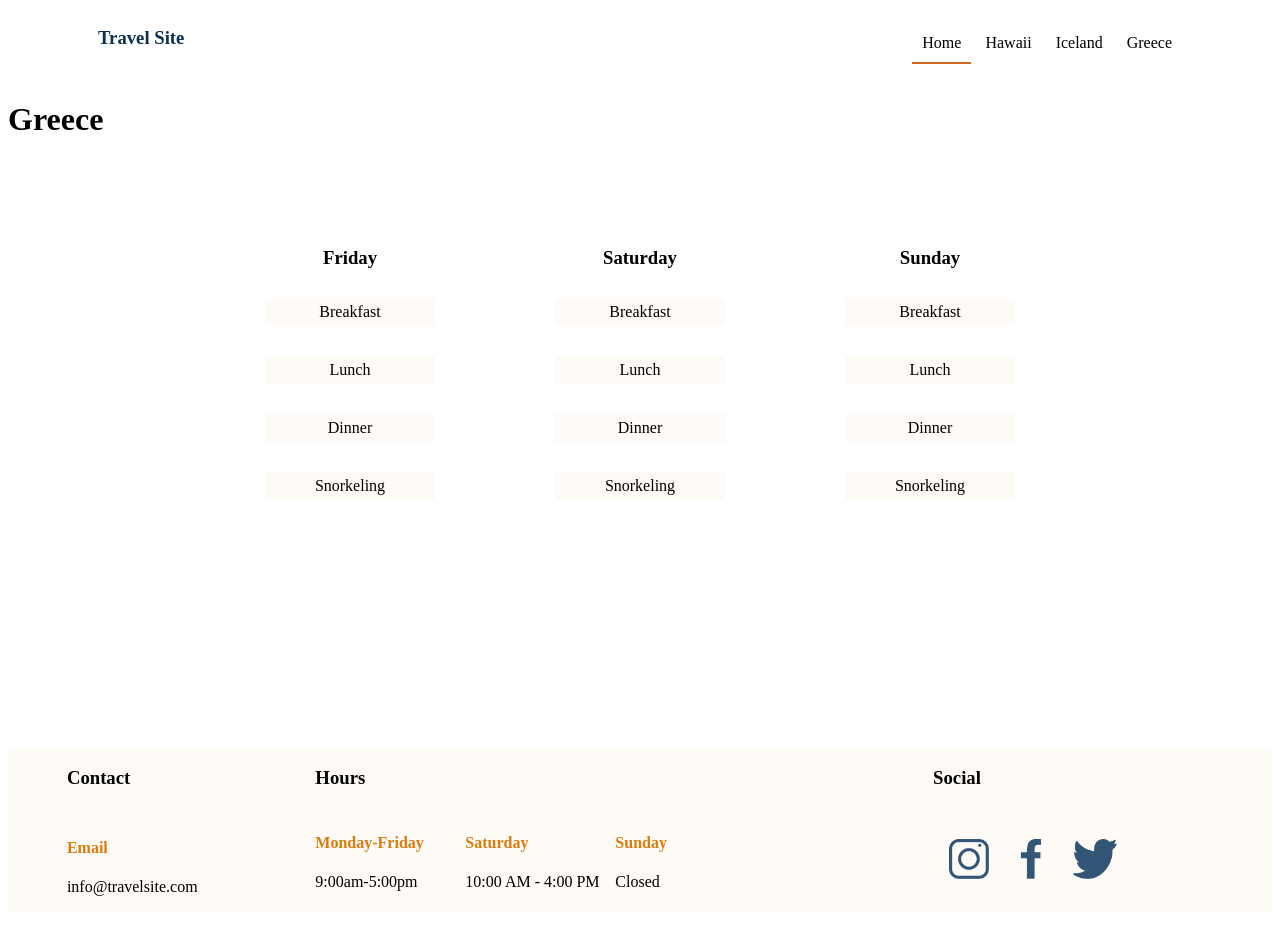
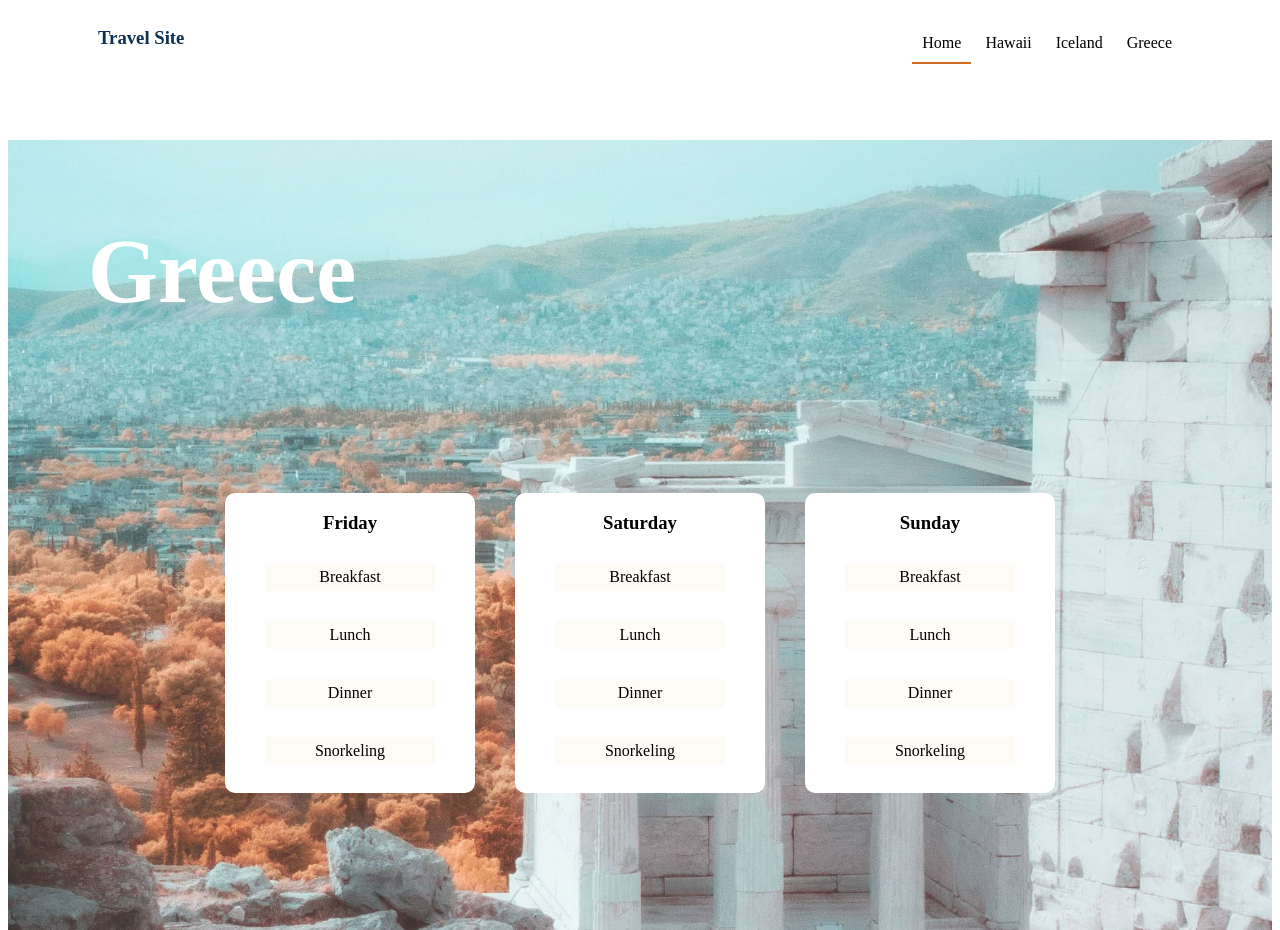
Before and after one commit to KofiBoadu/Travelwebsite, a plain HTML site: page greece/index.html in a window 1280 px wide. Shown: the top 930 px of the page. Drawn offline with Linux system fonts and the light colour scheme.

Commit message:
added greece background image and set properties

```diff
--- a/greece/greece.css
+++ b/greece/greece.css
@@ -1,3 +1,13 @@
-.main{
+.main2{
     background-image: url(/images/greece.jpg);
+    background-size: cover;
+    height:790px;
+    background-position: 0vh
+
 }
+
+.main2 h1{
+    font-size: 90px;
+    color: white;
+      padding: 80px;
+}
```
